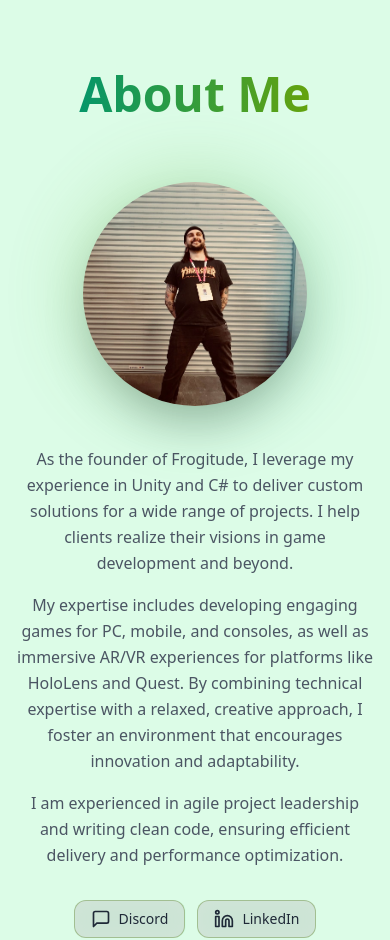
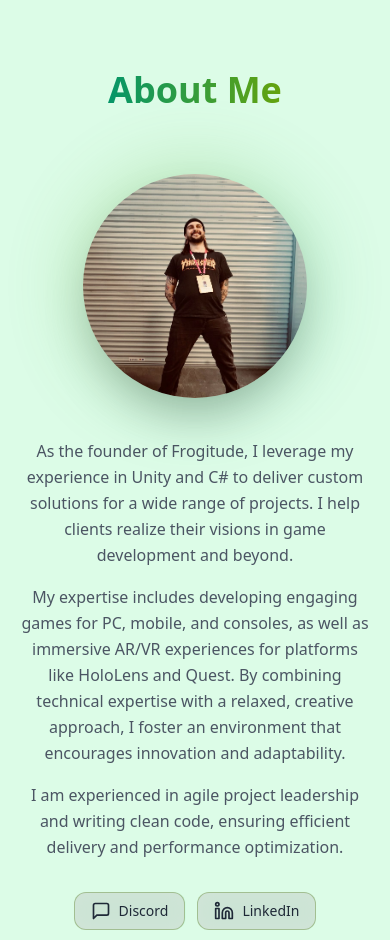
Before and after one commit to Frogitude/frogitude, a Next.js app: page / in a window 390 px wide. Shown: the part 1338-2278 px from the top of the page. Built offline with nearby package versions, Linux system fonts and the light colour scheme; no server answers.

Commit message:
Fix Responsiveness. again...

```diff
--- a/src/components/About.js
+++ b/src/components/About.js
@@ -338,7 +338,7 @@ export default function About({ id, content }) {
           viewport={{ once: true, amount: 0.2 }}
           className="text-center mb-16"
         >
-          <h2 className="text-5xl md:text-6xl font-bold text-text-primary mb-6">
+          <h2 className="text-4xl md:text-6xl font-bold text-text-primary mb-6">
             <span className="text-gradient">{content.title}</span>
           </h2>
         </motion.div>
@@ -362,9 +362,9 @@ export default function About({ id, content }) {
             whileInView={{ opacity: 1, x: 0 }}
             transition={{ duration: 0.5 }}
             viewport={{ once: true, amount: 0.2 }}
-            className="space-y-6 text-center md:text-left"
+            className="space-y-6 text-center md:text-left min-w-0"
           >
-            <div className="space-y-4 text-text-secondary leading-relaxed text-base md:text-lg">
+            <div className="space-y-4 text-text-secondary leading-relaxed text-base md:text-lg px-1">
               {content.p1 && <p>{content.p1}</p>}
               {content.p2 && <p>{content.p2}</p>}
               {content.p3 && <p>{content.p3}</p>}
@@ -386,7 +386,7 @@ export default function About({ id, content }) {
               ))}
             </div>
             {/* GitHub Contributions */}
-            <div className="pt-4 max-w-full md:max-w-2xl mx-auto md:mx-0">
+            <div className="pt-4 w-full max-w-full md:max-w-2xl mx-auto md:mx-0 min-w-0">
               {/* username inferred from GitHub link */}
               <GitContributions username="freddynewton" />
             </div>
```
